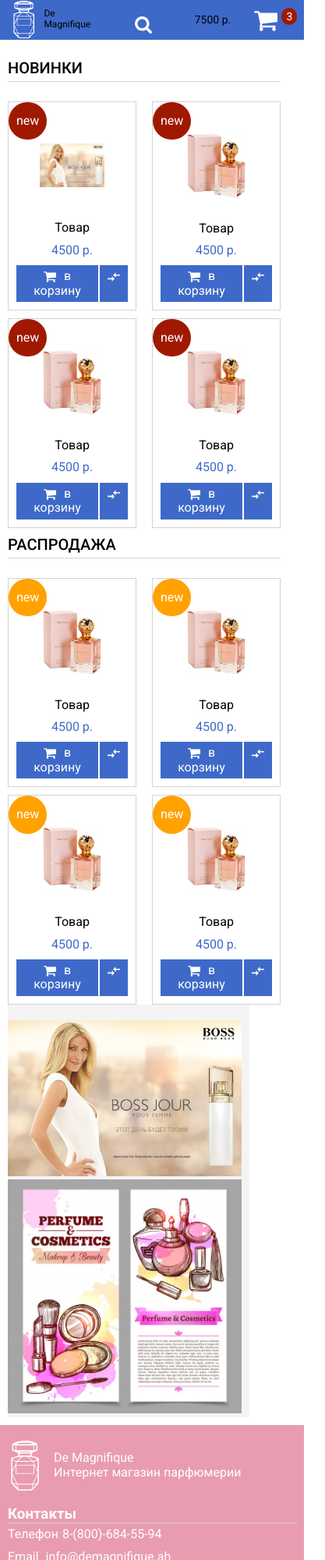
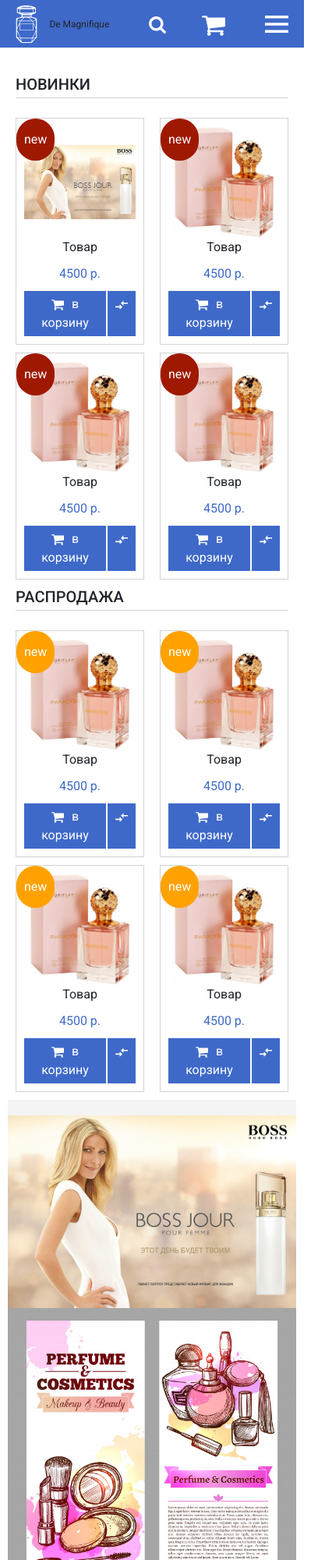
Before and after one commit to sakuranasty/DeMagnifique-3rd_template, a website: page index.html in a window 390 px wide. Shown: the top 2000 px of the page at 78% size, 417 px wide, since content can reach past the window. Drawn offline with nearby package versions, Linux system fonts and the light colour scheme.

Commit message:
fixed design a bit,added bootstrap

```diff
--- a/index.html
+++ b/index.html
@@ -8,6 +8,7 @@
     <meta http-equiv="X-UA-Compatible" content="ie=edge">
     <title>DE magnifique</title>
     <link href="https://fonts.googleapis.com/css?family=Roboto:400,500,700&amp;subset=cyrillic" rel="stylesheet">
+    <link rel="stylesheet" href="https://stackpath.bootstrapcdn.com/bootstrap/4.3.1/css/bootstrap.min.css" integrity="sha384-ggOyR0iXCbMQv3Xipma34MD+dH/1fQ784/j6cY/iJTQUOhcWr7x9JvoRxT2MZw1T" crossorigin="anonymous">
     <link rel="stylesheet" href="src/css/styles.css">
 </head>
 <body>
@@ -245,8 +246,8 @@
     </div>
     <div class="contacts">
         <h3 class="h3">Контакты</h3>
-        <address>Телефон<a href="tel:+88000000004">8-(800)-684-55-94</a></address>
-        <address>Email <a href="mailto:info@nalabuten.ah">info@demagnifique.ah</a></address>
+        <address>Телефон:<a href="tel:+88000000004">8-(800)-684-55-94</a></address>
+        <address>Email:<a href="mailto:info@nalabuten.ah">info@demagnifique.ah</a></address>
         <address>Адрес: Москва, Пр. Ленина д. 15, 1 подъезд, 2 этаж</address>
     </div>
     <small class="copyright">&copy; Demagnifique.ah <time datetime="2019-02-24">2017</time></small>
--- a/package.json
+++ b/package.json
@@ -14,7 +14,8 @@
     "gulp": "^4.0.0",
     "gulp-autoprefixer": "^6.0.0",
     "gulp-clean-css": "^4.0.0",
-    "gulp-concat": "^2.6.1"
+    "gulp-concat": "^2.6.1",
+    "jquery": "1.9.1 - 3"
   },
   "dependencies": {
     "gulp-less": "^4.0.1"
--- a/src/precss/common.less
+++ b/src/precss/common.less
@@ -13,6 +13,9 @@
   text-decoration: none;
   color:inherit;
   cursor: pointer;
+  &:hover{
+    color:currentColor;
+  }
 }
 ul{
   list-style: none;
--- a/src/precss/content.less
+++ b/src/precss/content.less
@@ -1,6 +1,7 @@
 .content{
   padding-top: 15px;
   display: flex;
+  margin-top: 10px;
   .aside,aside{
     flex: 0 1 calc(100% / @n * 3 - 2 * @offset);
     margin-right: @offset;
@@ -178,7 +179,6 @@
     order:4;
     width: 100%;
     object-fit: scale-down;
-    padding: 30px;
     //padding-bottom: 0;
     box-sizing: border-box;
     margin: auto;
@@ -225,7 +225,7 @@
     position: relative;
   }
    .categories{
-    display: block;
+    display: none;
     position: absolute;
     overflow-y:auto;
      top:0;
@@ -258,6 +258,18 @@
   .content{
     flex-direction: column;
     flex-wrap: wrap;
+    justify-content: center;
+    aside,.aside {
+      display: flex;
+      position: static;
+      max-width: 100%;
+      margin: 10px 0;
+      padding: 0;
+      .categories{
+        &-title, &-list {
+          display: none;
+        }}
+    }
   }
   .promotion{
     display: none;
@@ -267,15 +279,7 @@
   }
   main,.main{
     order: 0;
+    justify-content: center;
+    margin: 0;
   }
-  .content{
-  aside,.aside {
-    display: flex;
-    position: static;
-   flex: 1 0 100%;
-    .categories{
-      &-title, &-list {
-        display: none;
-      }}
-  }
-}}
+ }
--- a/src/precss/footer.less
+++ b/src/precss/footer.less
@@ -142,7 +142,7 @@
     }
 
     .contacts {
-      grid-column: auto/ span 12;
+      grid-column: 1/ span 12;
       grid-row: 2/span 1;
       width: auto;
       margin-left: 10px;
--- a/src/precss/header.less
+++ b/src/precss/header.less
@@ -39,7 +39,7 @@
     }
   }
   .social{
-    margin-right: -10px;
+    margin-right: 15px;
     font-size: 20px;
     li{
       padding:0 10px;
@@ -72,8 +72,8 @@
     //grid-template-rows: 1fr 1fr;
     column-gap: @offset;
     grid-auto-rows: auto;
-    padding: 10px 0;
     box-sizing: border-box;
+    margin-top: 5px;
     .hamburger{
       display: none;
     }
@@ -104,10 +104,11 @@
       flex-wrap: wrap;
       align-items: flex-end;
       grid-column: 4/span 6;
-      margin:0px 0 5px;
+      margin:0 0 5px;
       a{
         display: flex;
         margin:0 5px;
+        align-items: center;
       }
       .icon{
         margin-right: 10px;
@@ -119,6 +120,7 @@
       text-align: left;
       font-size: 16px;
       display: flex;
+
     }
     input{
       flex-grow: 1;
@@ -132,28 +134,32 @@
       box-sizing: border-box;
       .icon{
         margin: 0 5px;
+        &:hover{
+          fill: @rosepink;
+        }
       }
     }
     .cart{
-      grid-column: 11/span 2;
+      grid-column: 10/span 3;
       grid-row: 1 / span 2;
       display: flex;
-      justify-content: space-between;
-      padding: 8px 0;
+      justify-content: flex-end;
+      align-items: center;
+      align-self: center;
       border: 1px solid black;
       box-sizing: border-box;
-      align-items: center;
-      margin-top: 10px;
+      margin: 20px 15px 0 22%;
       div{
-        font-size: 18px;
-        text-align: center;
-        margin: auto;
+        font-size: 20px;
         display: flex;
-        padding: 0 5px;
+        justify-content: center;
+        flex-grow: 1;
+        padding: 5px 5px;
+        border-right: 1px solid black;
+        font-weight: 500;
       }
       a{
-        border-left: 1px solid black;
-        padding: 3px 25px;
+        padding: 3px 10%;
         fill: @skyblue;
         position: relative;
         font-size: 40px;
@@ -186,15 +192,25 @@
        .info{
          .cart{
            grid-column: 10/span 3;
+           margin-left: 5%;
+           margin-right: 0;
+           div{
+             font-size: 16px;
+           }
         }
       }
     }
 
 }
   @media screen and (max-width: 720px){
-    .common-nav{
-      display: none;
+    .common{
+    &-nav{
+      display: none;}
+      .social{
+        margin-right: 0;
+      }
     }
+
   header, .header {
     .info {
       .cart, .logo {
@@ -217,7 +233,7 @@
         align-self: end;
         font-size: 12px;
         padding: 5px 0;
-        grid-column: 9/span 3;
+        grid-column: 10/span 3;
         margin: 0;
         a{
           font-size: 20px;
@@ -230,6 +246,9 @@
       form{
         margin-top: 10px;
         grid-column: span 12;
+        button{
+          padding: 10px 25px;
+        }
       }
     }
   }
@@ -250,6 +269,7 @@
       justify-content: space-around;
       padding: 0;
       position: relative;
+      margin-top: 0;
       &:after{
         content: '';
         display: block;
@@ -266,12 +286,16 @@
     address,.address {
       display: none;
     }
+      form{
+        margin: 0;
+      }
       input{
         display: none;
       }
       button{
         background-color: transparent;
         width: auto;
+        margin: 0;
       }
       .logo, .icon{
         fill: white;
@@ -285,6 +309,8 @@
     .hamburger {
       display: block;
       order: 4;
+     font-size: 30px;
+      margin: 0 10px;
     }
       .cart{
         border: none;
@@ -293,15 +319,17 @@
           border:none;
           font-size: 30px;
           fill: white;
+          margin-right: 15px;
           &:after{
             font-size: 14px;
-            padding: 3px 6px;
+            padding: 2px 7px;
             top: 5px;
             right:0px;
+            display: none;
           }
         }
         div{
-          font-size: 14px;
+          display: none;
         }
       }
     }
@@ -310,6 +338,7 @@
 nav,.nav{
   background-color: @skyblue;
   position: relative;
+  margin-top: 30px;
   &::before {
     content: '';
     display: block;
@@ -328,13 +357,23 @@
     align-items: center;
     padding: 10px 0;
     font-size: 16px;
+    width: 100%;
     li {
-      width: 15%;
+      padding: 3px 6%;
       color: white;
       text-align: center;
     }
     li:not(:last-child) {
       border-right: 1px solid white;
+    }
+  }
+}
+@media screen and (max-width: 720px){
+  nav, .nav {
+    ul {
+      li {
+        padding: 3px 20px;
+      }
     }
   }
 }
--- a/src/precss/mix.less
+++ b/src/precss/mix.less
@@ -1,4 +1,4 @@
-@wrap_width: 1280px;
+@wrap_width: 1300px;
 @red: #f5001d;
 @black: #000404;
 @white: #ffffff;
@@ -52,9 +52,3 @@
 				 	font-size: 16px;
 			  }
 			}
-
-@media screen and (max-width:462px){
-	h2, .h2{
-		margin:30px auto 20px;
-		}
-}
```
Also changed, not shown: src/css/styles.css, 1 other file.
